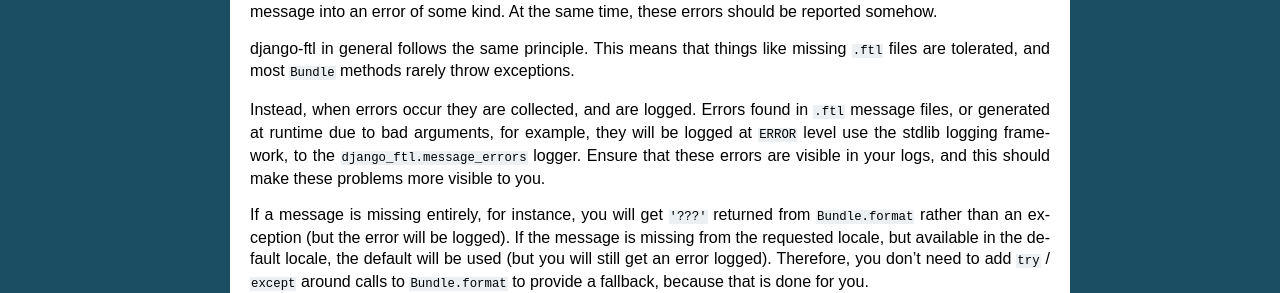
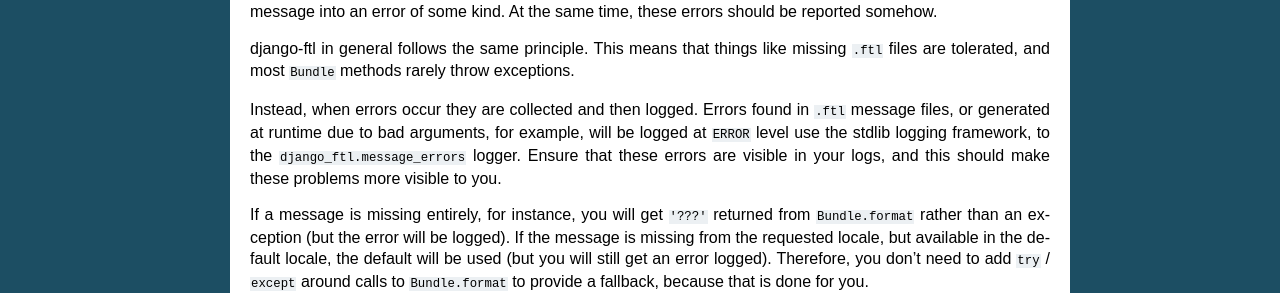
Before and after one commit to django-ftl/django-ftl, a Sphinx documentation site: the page built from docs/api/bundle.rst, in a window 1280 px wide. Shown: the part 1210-1503 px from the top of the page. Built offline with Sphinx 7.4.7, drawn with Linux system fonts in a browser that asks for light colours.

```diff
--- a/README.rst
+++ b/README.rst
@@ -85,7 +85,7 @@ each case, because the message format is not powerful enough to allow the
 translator to add variant selection. Also, these different message strings will
 be identical in languages which don't have that feature — in other words, the
 grammatical features of all languages end up having a disproportionate affect on
-the source and on other developers.
+the source code and on other translators.
 
 
 Documentation
--- a/docs/api/bundle.rst
+++ b/docs/api/bundle.rst
@@ -94,12 +94,11 @@ django-ftl in general follows the same principle. This means that things like
 missing ``.ftl`` files are tolerated, and most ``Bundle`` methods rarely throw
 exceptions.
 
-Instead, when errors occur they are collected, and are logged. Errors found in
+Instead, when errors occur they are collected and then logged. Errors found in
 ``.ftl`` message files, or generated at runtime due to bad arguments, for
-example, they will be logged at ``ERROR`` level use the stdlib logging
-framework, to the ``django_ftl.message_errors`` logger. Ensure that these errors
-are visible in your logs, and this should make these problems more visible to
-you.
+example, will be logged at ``ERROR`` level use the stdlib logging framework, to
+the ``django_ftl.message_errors`` logger. Ensure that these errors are visible
+in your logs, and this should make these problems more visible to you.
 
 If a message is missing entirely, for instance, you will get ``'???'`` returned
 from ``Bundle.format`` rather than an exception (but the error will be logged).
```
